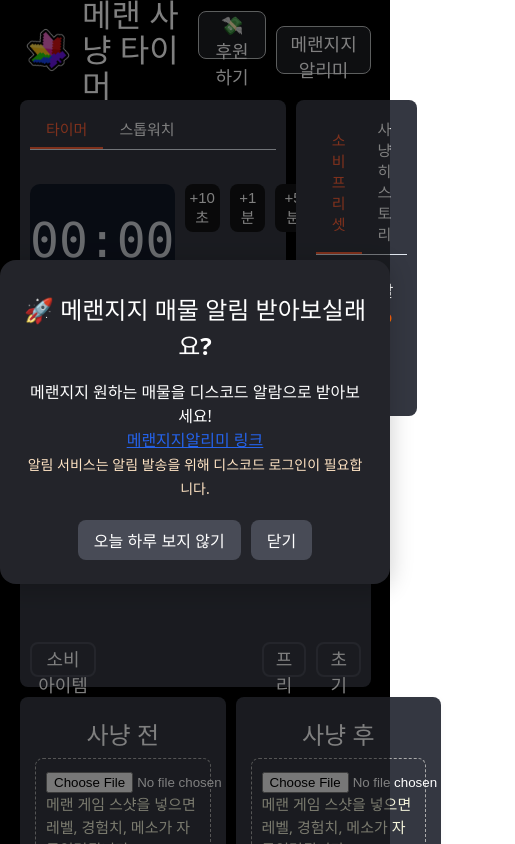
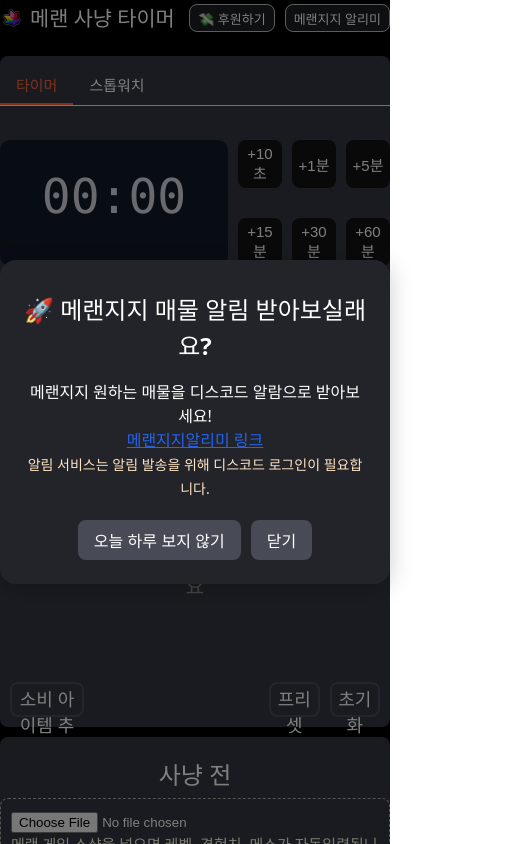
Before and after one commit to TaeTaeKim/malan-timer-fe, a Vue app: page / in a window 390 px wide. Shown: the top 844 px of the page, 515 px wide, since content can reach past the window. Built offline with nearby package versions, Linux system fonts and the light colour scheme.

Commit message:
<feat> : 반응형을 위한 IsMobile 추가 및 AppHeader 반응형 대응

```diff
--- a/index.html
+++ b/index.html
@@ -2,6 +2,7 @@
 <html lang="en">
   <head>
     <meta charset="UTF-8" />
+    <meta name="viewport" content="width=device-width, initial-scale=1.0" />
     <link rel="icon" type="image/png" href="/favicon.png" />
     <meta name="viewport" content="width=device-width, initial-scale=1.0" />
     <title>메랜타이머</title>
--- a/package.json
+++ b/package.json
@@ -9,6 +9,7 @@
     "preview": "vite preview"
   },
   "dependencies": {
+    "@vueuse/core": "^13.5.0",
     "axios": "^1.10.0",
     "pinia": "^3.0.3",
     "vue": "^3.5.17"
--- a/src/components/AppHeader.vue
+++ b/src/components/AppHeader.vue
@@ -60,11 +60,14 @@ function goToNotifier() {
   width: auto;
 }
 
+.title-text {
+  color: white;
+}
+
 .support-container {
   position: relative;
   border-radius: 8px;
 }
-
 
 .header-button {
   padding: 3px 12px 3px 12px;
@@ -78,4 +81,24 @@ function goToNotifier() {
   border: 1px solid #b9bcbd;
   border-radius: 8px;
 }
+
+@media (max-width: 600px) {
+  .app-header {
+    height: 36px;
+  }
+
+  .logo-image {
+    height: 24px;
+  }
+
+  .title-text {
+    font-size: 1.3rem;
+  }
+
+  .header-button {
+    font-size: 13px;
+    height: 28px;
+    padding: 2px 8px 2px 8px;
+  }
+}
 </style>
--- /dev/null
+++ b/src/composable/useIsMobile.ts
@@ -0,0 +1,2 @@
+import { useMediaQuery } from "@vueuse/core";
+export const isMobile = useMediaQuery("(max-width: 600px)");
--- a/src/style.css
+++ b/src/style.css
@@ -71,8 +71,29 @@ h2 {
   margin: 0 auto;
   padding: 20px;
 }
-.title-text {
-  color: white;
+
+@media (max-width: 600px) {
+  #app {
+    width: 100vw !important;
+    max-width: 100vw !important;
+    margin: 0 !important;
+    padding: 0 !important;
+  }
+  .timer-container,
+  .preset-container,
+  .hunt-start,
+  .hunt-end {
+    width: 100% !important;
+    min-width: 0 !important;
+    margin: 0 !important;
+    padding-left: 0 !important;
+    padding-right: 0 !important;
+  }
+  .hunt-info-container,
+  .timer-preset-container {
+    flex-direction: column !important;
+    gap: 0 !important;
+  }
 }
 
 @media (prefers-color-scheme: light) {
```
Also changed, not shown: 1 other file (tests, documents, lock files or other folders).
